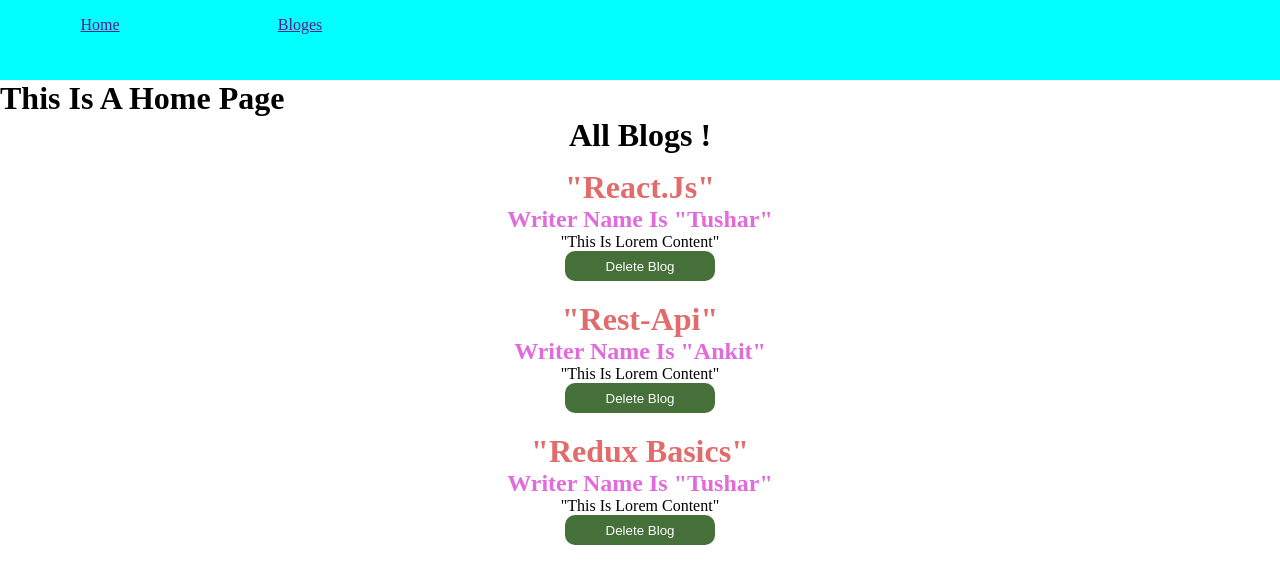
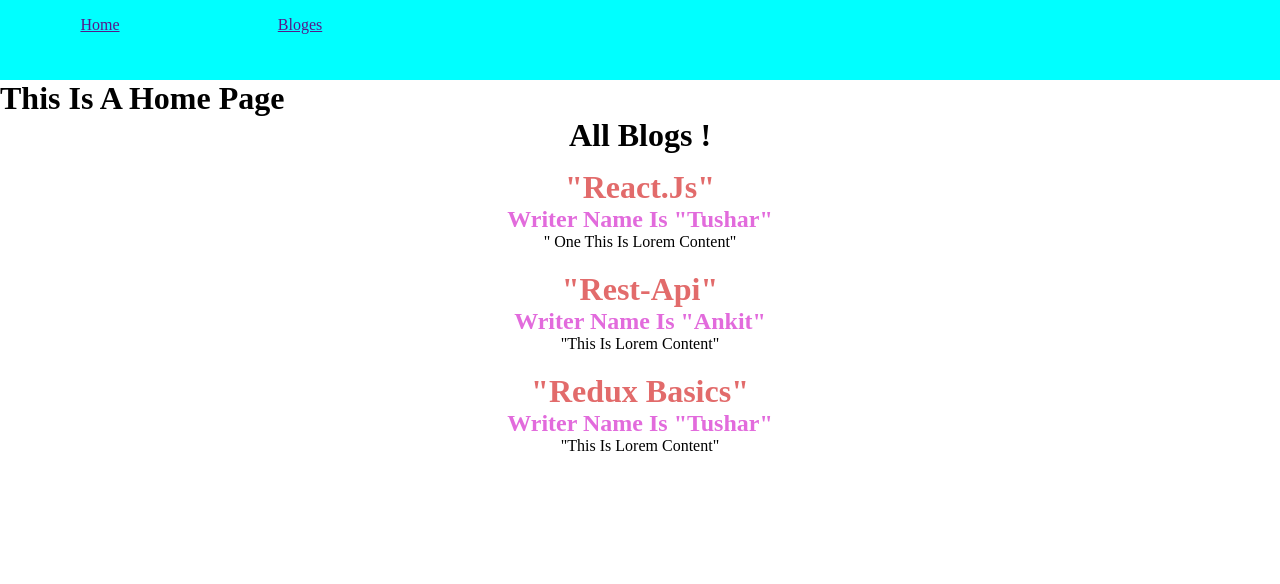
Before and after one commit to tusharlohana/blogPage, a React (Create React App) app: page / in a window 1280 px wide. Shown: the top 584 px of the page. Built offline with nearby package versions, Linux system fonts and the light colour scheme; data requests are answered from the project's data file.

Commit message:
data fetch from json file

```diff
--- /dev/null
+++ b/data/db.json
@@ -0,0 +1,23 @@
+{
+    "blogs" : [
+        {
+          "title": "React.js",
+          "content": " one this is lorem content",
+          "author": "Tushar",
+          "id": 1
+        },
+        {
+            "title": "Rest-Api",
+            "content": "this is lorem content",
+            "author": "Ankit",
+            "id": 2
+        },
+        {
+            "title": "Redux Basics",
+            "content": "this is lorem content",
+            "author": "Tushar",
+            "id": 3
+        }
+
+    ]
+}
--- a/src/Bloglist.js
+++ b/src/Bloglist.js
@@ -13,7 +13,7 @@ const Bloglist = ({Blogs , title , handleDelete}) =>{
                         <h1>"{blog.title}"</h1>
                         <h2>writer name is "{blog.author}"</h2>
                         <p> "{blog.content}"</p>
-                        <button onClick={()=>handleDelete(blog.id)}>Delete blog</button>
+                        {/* <button onClick={()=>handleDelete(blog.id)}>Delete blog</button> */}
                     </div>
                 ))}
 
--- a/src/Home.js
+++ b/src/Home.js
@@ -3,11 +3,12 @@ import Bloglist from './Bloglist'
 
 function Home() {
 
-    const [Blogs, setBlogs] = useState([
-        { title: "React.js", content: "this is lorem content", author: "Tushar", id: 1 },
-        { title: "Rest-Api", content: "this is lorem content", author: "Ankit", id: 2 },
-        { title: "Redux Basics", content: "this is lorem content", author: "Tushar", id: 3 },
-    ])
+    const [Blogs, setBlogs] = useState(null)
+    // const [name, setname] = useState("yadav")
+
+    // const changeName =()=>{
+    //     setname("shubham")
+    // }
 
     const handleDelete = (id)=>{
         const newBlog = Blogs.filter((blog)=>blog.id !== id )
@@ -15,14 +16,36 @@ function Home() {
     }
 
     useEffect(() => {
-      console.log("effect is triggered")
-    })
+      fetch('http://localhost:8000/blogs')
+        .then((res)=>{
+            return res.json()
+        })
+        .then((data)=>{
+            console.log(data)
+            setBlogs(data)
+        })
+
+    }, [])
+    // [name]
 
     return (
         <>
             <h1>this is a Home page</h1>
-            <Bloglist Blogs={Blogs} title="all blogs !" handleDelete={handleDelete}/>
+
+        {/* ## we use blogs && here becouse we want to run Bloglist only after out get request
+            ## if we dont do this we get error " can not map of null " becouse the req takes
+            ## fracton of time to get data
+            ## but we set it null initially thats why error happns
+
+            ## {} is for js in jsx
+            ## && is logical AND operator          */}
+
+            {Blogs && <Bloglist Blogs={Blogs} title="all blogs !" handleDelete={handleDelete}/>}
+
+
             {/* <Bloglist Blogs={Blogs.filter((blog)=>blog.author === "Tushar")} title="Tushar's blogs !"/> */}
+            {/* <button onClick={()=>{changeName()}}> change name</button> */}
+            {/* <p>{name}</p> */}
         </>
     )
 }
```
